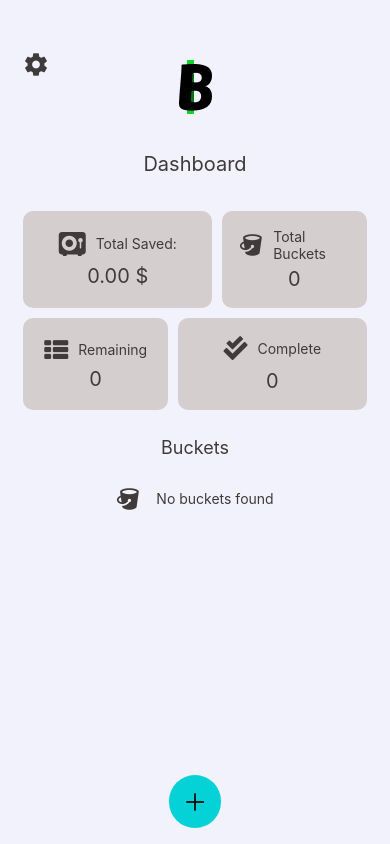
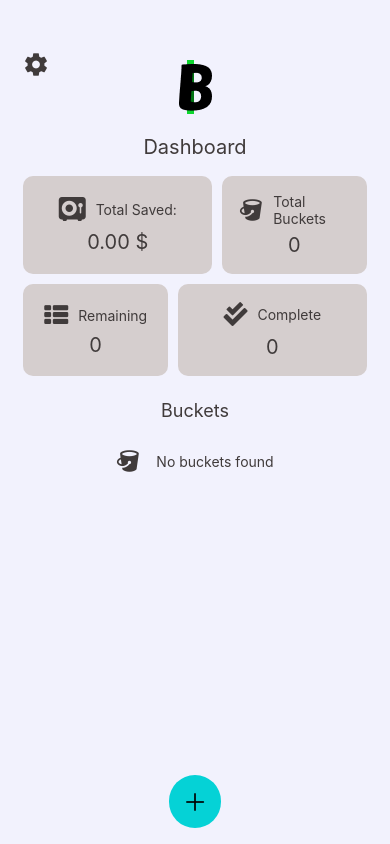
Before and after one commit to AtanasovCode/bucket-bank-native, a React Native app: screen /Dashboard in a window 390 px wide. Built offline with nearby package versions, Linux system fonts and the light colour scheme.

Commit message:
fixed dashboard data margin and padding

```diff
--- a/components/dashboard/DashboardData.jsx
+++ b/components/dashboard/DashboardData.jsx
@@ -61,8 +61,7 @@ const DashboardData = ({ theme, buckets, currency }) => {
 
 const styles = StyleSheet.create({
     container: {
-        paddingTop: "5%",
-        paddingBottom: "5%",
+        marginBottom: "4%",
     },
     wrapper: {
         flexDirection: "row",
@@ -72,7 +71,7 @@ const styles = StyleSheet.create({
     title: {
         fontSize: 20,
         textAlign: "center",
-        marginBottom: "10%",
+        marginBottom: "5%",
     },
 });
 
```
